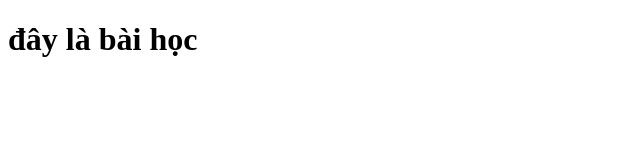
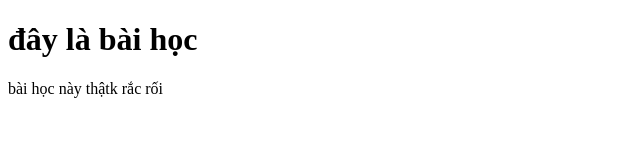
Before and after one commit to thanhbinh-debug/du-an-3, a plain HTML site: page index.html in a window 1280 px wide. Shown: the whole page, without its empty margins (0-640 px from the left). Drawn offline with Linux system fonts and the light colour scheme.

Commit message:
sửa đổi lần 1

```diff
--- a/index.html
+++ b/index.html
@@ -7,5 +7,6 @@
   </head>
   <body>
     <h1>đây là bài học</h1>
+    <p>bài học này thậtk rắc rối</p>
   </body>
 </html>
```
